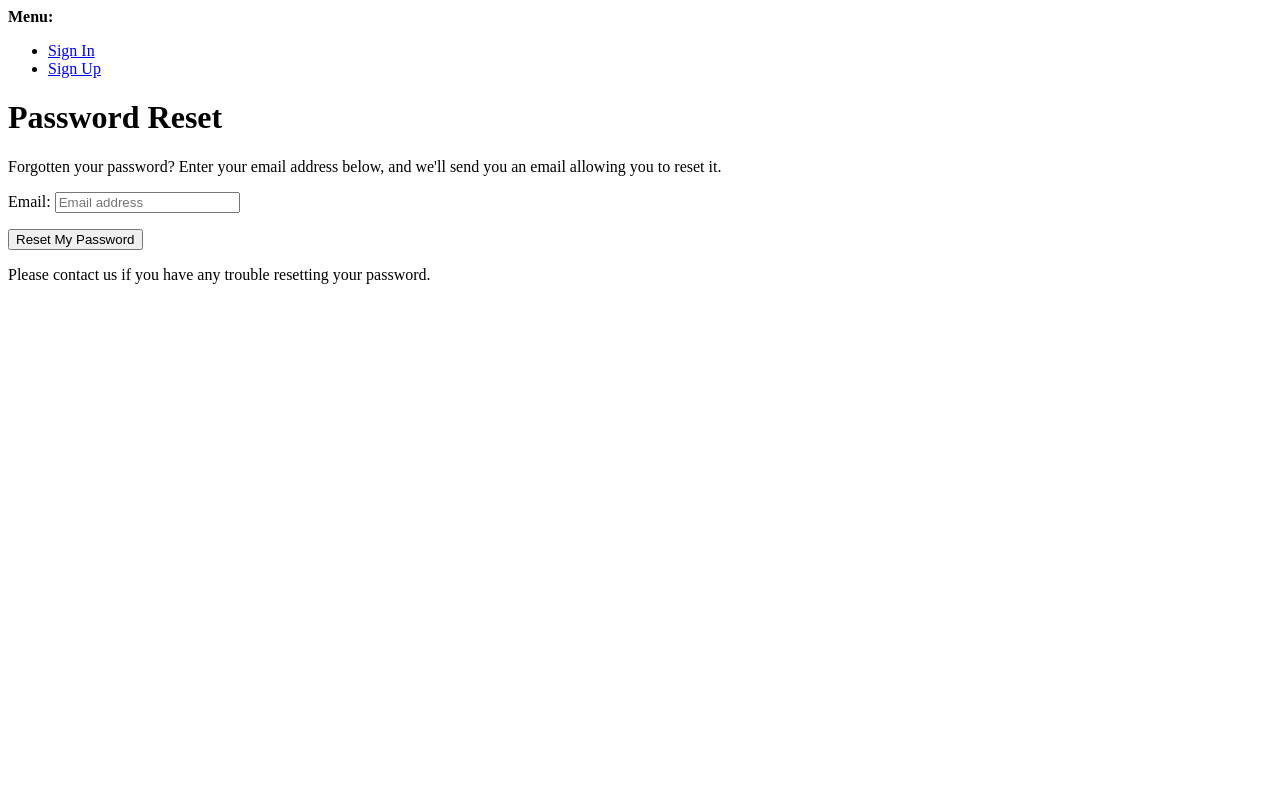
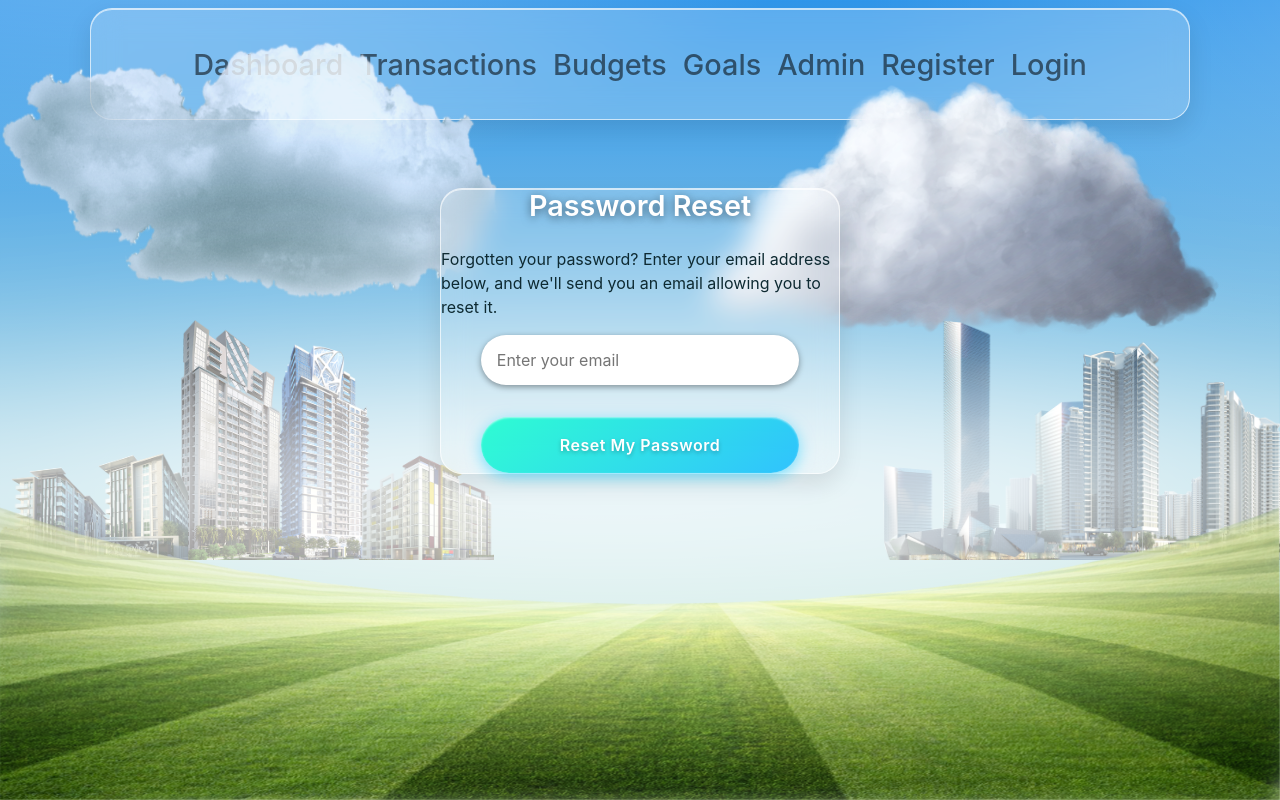
Before and after one commit to PeterCones/Finance-Tracker, a Django app: page /accounts/password/reset/ in a window 1280 px wide. Run offline with Django 4.2, Linux system fonts and the light colour scheme; parts of the project's set-up code (start-up, migrations or seed data) failed here and were passed over; some libraries are stand-ins or nearby versions.

Commit message:
Enhance user authentication forms and templates; add custom forms for signup and password reset, update login and logout templates, and improve styling for better user experience.

```diff
--- a/FinanceTracker/settings.py
+++ b/FinanceTracker/settings.py
@@ -124,8 +124,12 @@ AUTH_PASSWORD_VALIDATORS = [
 ]
 
 ACCOUNT_EMAIL_VERIFICATION = 'none'
+ACCOUNT_EMAIL_REQUIRED = True
+ACCOUNT_AUTHENTICATION_METHOD = "username_email"
 ACCOUNT_FORMS = {
     'login': 'accounts.forms.CustomLoginForm',
+    'signup': 'accounts.forms.CustomSignupForm',
+    'reset_password': 'accounts.forms.CustomPasswordForm',
 }
 
 # Internationalization
--- a/accounts/forms.py
+++ b/accounts/forms.py
@@ -1,5 +1,6 @@
 from allauth.account.forms import LoginForm
-
+from allauth.account.forms import SignupForm
+from allauth.account.forms import ResetPasswordForm
 
 class CustomLoginForm(LoginForm):
     def __init__(self, *args, **kwargs):
@@ -10,3 +11,26 @@ class CustomLoginForm(LoginForm):
         self.fields['password'].widget.attrs.update({'placeholder': 'Password'})
         self.fields['password'].label = ""
         self.fields['password'].widget.attrs.update({'class': 'signin-input'})
+
+class CustomSignupForm(SignupForm):
+    def __init__(self, *args, **kwargs):
+        super().__init__(*args, **kwargs)
+        self.fields['username'].widget.attrs.update({'placeholder': 'Username'})
+        self.fields['username'].widget.attrs.update({'class': 'signin-input'})
+        self.fields['username'].label = ""
+        self.fields['email'].widget.attrs.update({'placeholder': 'Email'})
+        self.fields['email'].widget.attrs.update({'class': 'signin-input'})
+        self.fields['email'].label = ""
+        self.fields['password1'].widget.attrs.update({'placeholder': 'Password'})
+        self.fields['password1'].widget.attrs.update({'class': 'signin-input'})
+        self.fields['password1'].label = ""
+        self.fields['password2'].widget.attrs.update({'placeholder': 'Confirm Password'})
+        self.fields['password2'].widget.attrs.update({'class': 'signin-input' })
+        self.fields['password2'].label = ""
+
+class CustomPasswordForm(ResetPasswordForm):
+     def __init__(self, *args, **kwargs):
+        super().__init__(*args, **kwargs)
+        self.fields['email'].widget.attrs.update({'placeholder': 'Enter your email'})
+        self.fields['email'].label = ""
+        self.fields['email'].widget.attrs.update({'class': 'signin-input' })
--- a/static/css/style.css
+++ b/static/css/style.css
@@ -99,8 +99,8 @@
       position: fixed;
       left: 0;
       right: 0;
-      bottom: 0;
-      z-index: 10; /* Adjust as needed */
+      bottom: 30vh;
+      z-index: 1; /* Adjust as needed */
       pointer-events: none; /* So it doesn't block clicks */
       display: flex;
       justify-content: space-between;
@@ -125,7 +125,7 @@
   .form_container{
       max-width: 400px;
       margin-inline: auto;
-      margin-top: 10vh;
+      margin-top: 5vh;
       z-index: 99;
       position: relative;
     }
@@ -197,7 +197,8 @@
 
 /* Links */
 .signin-links {
-  margin-top: 1rem;
+  margin-top: 0.7rem;
+  padding-left: 180px;
   font-size: 0.9rem;
 }
 
@@ -210,6 +211,13 @@
 .signin-links a:hover {
   color: #023e8a;
 }
+
+
+
+
+
+
+
 
 
 .btn{
--- a/templates/account/login.html
+++ b/templates/account/login.html
@@ -9,7 +9,7 @@
 
 <div class="glass form_container">
     <div class="row">
-      <h3 class="text-center signin-title">{% trans "Sign In" %}</h3>
+      <h1 class="text-center signin-title">{% trans "Sign In" %}</h1>
     </div>
     <div class="row">
         <div class="text-center">
@@ -20,7 +20,7 @@
                 <input type="hidden" name="{{ redirect_field_name }}" value="{{ redirect_field_value }}" />
                 {% endif %}
                 <button class="signin-button" type="submit">{% trans "Sign In" %}</button>
-                <p class="signin-links"><a href="{{ signup_url }}">Forgot password?</a></p>
+                <p class="signin-links"><a href="{% url 'account_reset_password' %}">Forgot password?</a></p>
             </form>
         </div>
     </div>
--- a/templates/account/password_reset.html
+++ b/templates/account/password_reset.html
@@ -1,4 +1,4 @@
-{% extends "account/base.html" %}
+{% extends "base.html" %}
 
 {% load i18n %}
 {% load account %}
@@ -6,19 +6,20 @@
 {% block head_title %}{% trans "Password Reset" %}{% endblock head_title %}
 
 {% block content %}
-
-    <h1>{% trans "Password Reset" %}</h1>
+<div class="glass form_container">
+    <div class="row">
+    <h1 class=" text-center signin-title">{% trans "Password Reset" %}</h1>
+    </div>
     {% if user.is_authenticated %}
     {% include "account/snippets/already_logged_in.html" %}
     {% endif %}
 
     <p>{% trans "Forgotten your password? Enter your email address below, and we'll send you an email allowing you to reset it." %}</p>
 
-    <form method="POST" action="{% url 'account_reset_password' %}" class="password_reset">
+    <form class="text-center login" method="POST" action="{% url 'account_reset_password' %}" class="password_reset">
         {% csrf_token %}
         {{ form.as_p }}
-        <input type="submit" value="{% trans 'Reset My Password' %}" />
+        <input class="text-center signin-button"type="submit" value="{% trans 'Reset My Password' %}" />
     </form>
 
-    <p>{% blocktrans %}Please contact us if you have any trouble resetting your password.{% endblocktrans %}</p>
 {% endblock content %}
--- a/templates/base.html
+++ b/templates/base.html
@@ -2,6 +2,7 @@
 {% url 'account_login' as login_url %}
 {% url 'account_signup' as signup_url %}
 {% url 'account_logout' as logout_url %}
+{% url 'admin/' as admin_url %}
 
 <!DOCTYPE html>
 <html lang="en">
@@ -67,7 +68,7 @@
               <a href="" class="nav-link">Goals</a>
             </li>
             <li class="nav-item">
-              <a href="" class="nav-link">Admin</a>
+              <a href="{% url 'admin:index' %}" class="nav-link">Admin</a>
             </li>
             {% if user.is_authenticated %}
             <li class="nav-item">
```
Also changed, not shown: templates/account/logout.html (+7 -6 lines), templates/account/signup.html (+13 -5 lines).
